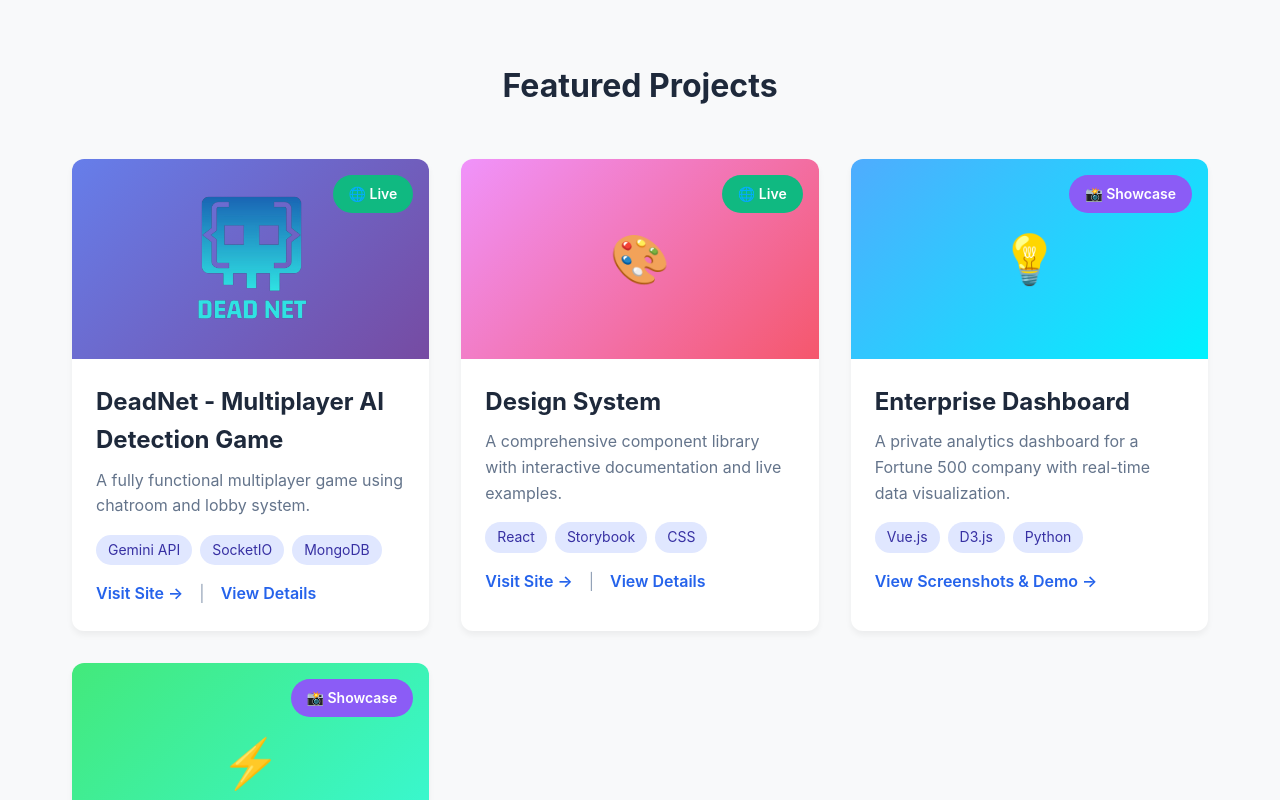
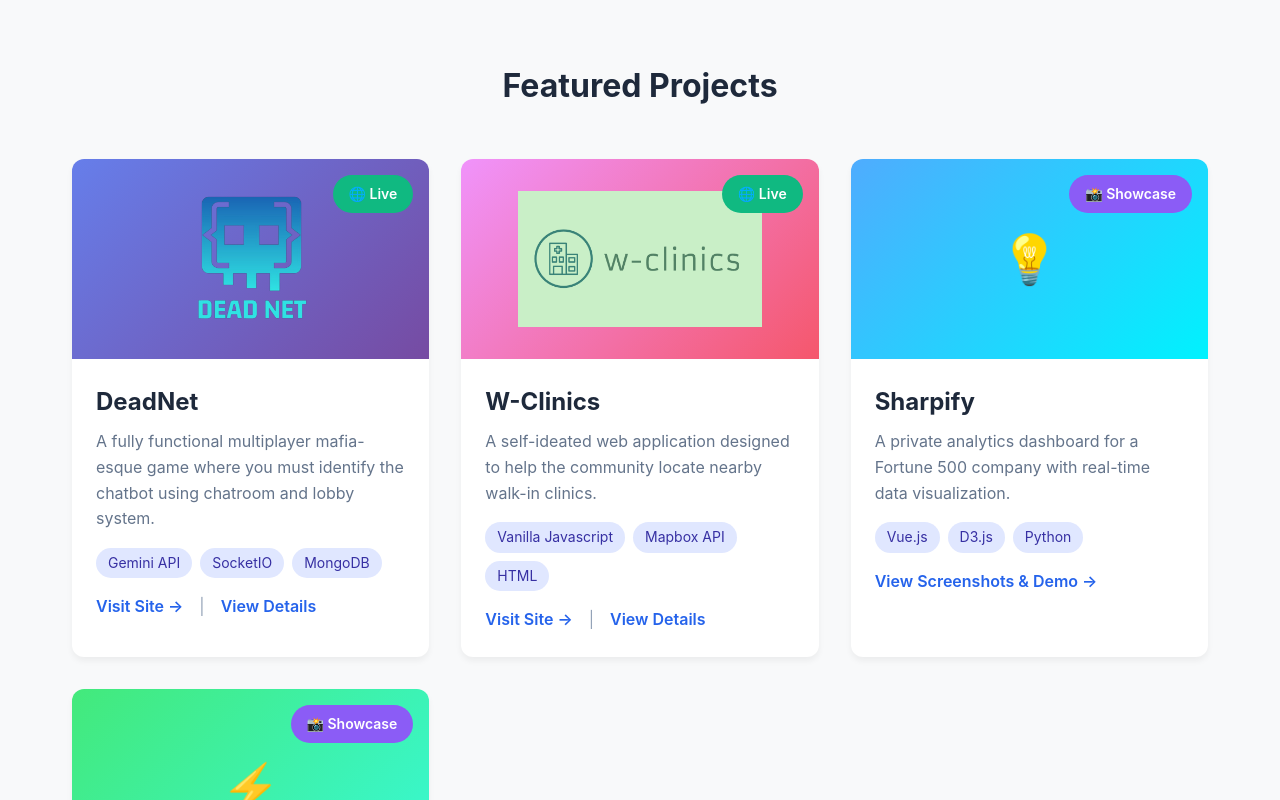
Before and after one commit to Alex-Park-CS/Portfolio-Website, a plain HTML site: page index.html in a window 1280 px wide. Shown: the part 513-1313 px from the top of the page. Drawn offline with Linux system fonts and the light colour scheme.

Commit message:
add details for w-clinics

```diff
--- a/index.html
+++ b/index.html
@@ -20,7 +20,7 @@
 
     <section id="home" class="hero">
         <h1>Hi, I'm Alex</h1>
-        <p>Developer & Designer crafting digital experiences</p>
+        <p>Welcome to my space where I showcase my personal projects and experiences.</p>
         <a href="#projects" class="cta-button">View My Work</a>
     </section>
 
@@ -32,8 +32,8 @@
                 <span class="project-badge badge-live">🌐 Live</span>
                 <div class="project-image"><img src="images/logo.png" alt="My Image"></div>
                 <div class="project-content">
-                    <h3 class="project-title">DeadNet - Multiplayer AI Detection Game</h3>
-                    <p class="project-description">A fully functional multiplayer game using chatroom and lobby system.</p>
+                    <h3 class="project-title">DeadNet</h3>
+                    <p class="project-description">A fully functional multiplayer mafia-esque game where you must identify the chatbot using chatroom and lobby system.</p>
                     <div class="project-tags">
                         <span class="tag">Gemini API</span>
                         <span class="tag">SocketIO</span>
@@ -50,17 +50,17 @@
             <!-- Live Project -->
             <div class="project-card" data-project="live2">
                 <span class="project-badge badge-live">🌐 Live</span>
-                <div class="project-image">🎨</div>
+                <div class="project-image"><img src="images/w_clinics_logo.png" alt="My Image"></div>
                 <div class="project-content">
-                    <h3 class="project-title">Design System</h3>
-                    <p class="project-description">A comprehensive component library with interactive documentation and live examples.</p>
+                    <h3 class="project-title">W-Clinics</h3>
+                    <p class="project-description">A self-ideated web application designed to help the community locate nearby walk-in clinics.</p>
                     <div class="project-tags">
-                        <span class="tag">React</span>
-                        <span class="tag">Storybook</span>
-                        <span class="tag">CSS</span>
+                        <span class="tag">Vanilla Javascript</span>
+                        <span class="tag">Mapbox API</span>
+                        <span class="tag">HTML</span>
                     </div>
                     <div class="project-actions">
-                        <a href="#" class="project-link" onclick="event.stopPropagation();">Visit Site →</a>
+                        <a href="https://comp-1800-dtc02.web.app/" class="project-link" onclick="event.stopPropagation();">Visit Site →</a>
                         <span style="color: #94a3b8;">|</span>
                         <span class="project-link">View Details</span>
                     </div>
@@ -72,7 +72,7 @@
                 <span class="project-badge badge-showcase">📸 Showcase</span>
                 <div class="project-image">💡</div>
                 <div class="project-content">
-                    <h3 class="project-title">Enterprise Dashboard</h3>
+                    <h3 class="project-title">Sharpify</h3>
                     <p class="project-description">A private analytics dashboard for a Fortune 500 company with real-time data visualization.</p>
                     <div class="project-tags">
                         <span class="tag">Vue.js</span>
@@ -122,7 +122,7 @@
                 <div class="detail-section" id="mediaSection">
                     <h3>Project Gallery</h3>
                     <div class="media-gallery">
-                        <div class="media-item">Screenshot 1</div>
+                        <div class="media-item"><img src="images/logo.png"></div>
                         <div class="media-item">Screenshot 2</div>
                         <div class="media-item">Video Demo</div>
                         <div class="media-item">Screenshot 3</div>
--- a/script.js
+++ b/script.js
@@ -6,16 +6,16 @@ const projectData = {
         features: "User authentication and profiles, Encrypted user data, Leaderboard of winrates, Real-time chatroom with others, AI API calls to produce game content, Responsive design for mobile and desktop",
         technical: "Built with React for the frontend and Node.js/Express for the backend. Uses MongoDB for data storage with Mongoose ODM. Implements JWT authentication and bcrypt for password hashing. Integrated with Stripe API for payment processing. Deployed on AWS with CloudFront CDN for optimal performance.",
         isLive: true,
-        liveUrl: "https://example.com"
+        liveUrl: "https://two800-202410-dtc04.onrender.com/"
     },
     live2: {
-        title: "Design System",
-        tags: ["React", "Storybook", "CSS", "TypeScript"],
-        description: "An open-source design system and component library that provides a consistent, accessible foundation for web applications. Features comprehensive documentation, live examples, and easy integration with popular frameworks.",
-        features: "50+ customizable React components, Comprehensive accessibility support (WCAG 2.1 AA), Dark mode and theming support, Interactive Storybook documentation, Full TypeScript support, Responsive components for all screen sizes, Regular updates and community contributions",
-        technical: "Built with React 18 and TypeScript for type safety. Styled using CSS-in-JS with emotion. Uses Storybook for component documentation and testing. Includes automated accessibility testing with axe-core. Distributed via npm with semantic versioning. CI/CD pipeline with GitHub Actions.",
+        title: "W-Clinics",
+        tags: ["HTML", "Javascript", "Firebase", "Mapbox", "Github"],
+        description: "W-clinics is a user-friendly web application designed to help individuals locate nearby walk-in clinics efficiently. Whether someone needs urgent medical attention or simply wants to find the nearest healthcare facility for routine check-ups, W-clinics streamlines the process by providing accurate information about clinics in their vicinity. This was my first ever project that I have hosted online, and does not use an actual database of clinics, but a mock clinic finding app including features that my colleagues and I thought would be necessary for a walk-in clinic web app.",
+        features: "User authentication and profiles with medical conditions, Map to navigate to selected clinic, Navigation and filter through clinics via distance, rating and wait time, Leave a review of the specific clinic, Make an appointment",
+        technical: "Built with HTML and vanilla Javascript. Uses Firebase for client data storage. Implements the navigation feature using Mapbox API.",
         isLive: true,
-        liveUrl: "https://example.com/design-system"
+        liveUrl: "https://comp-1800-dtc02.web.app/"
     },
     showcase1: {
         title: "Enterprise Dashboard",
--- a/styles.css
+++ b/styles.css
@@ -302,6 +302,13 @@ nav {
     font-size: 0.875rem;
 }
 
+.media-item img {
+    width: 100%;
+    height: 100%;
+    object-fit: contain;
+    /* padding: 2rem; */
+}
+
 .project-details {
     margin-top: 2rem;
 }
```
Also changed, not shown: images/w_clinics_logo.png (added).
